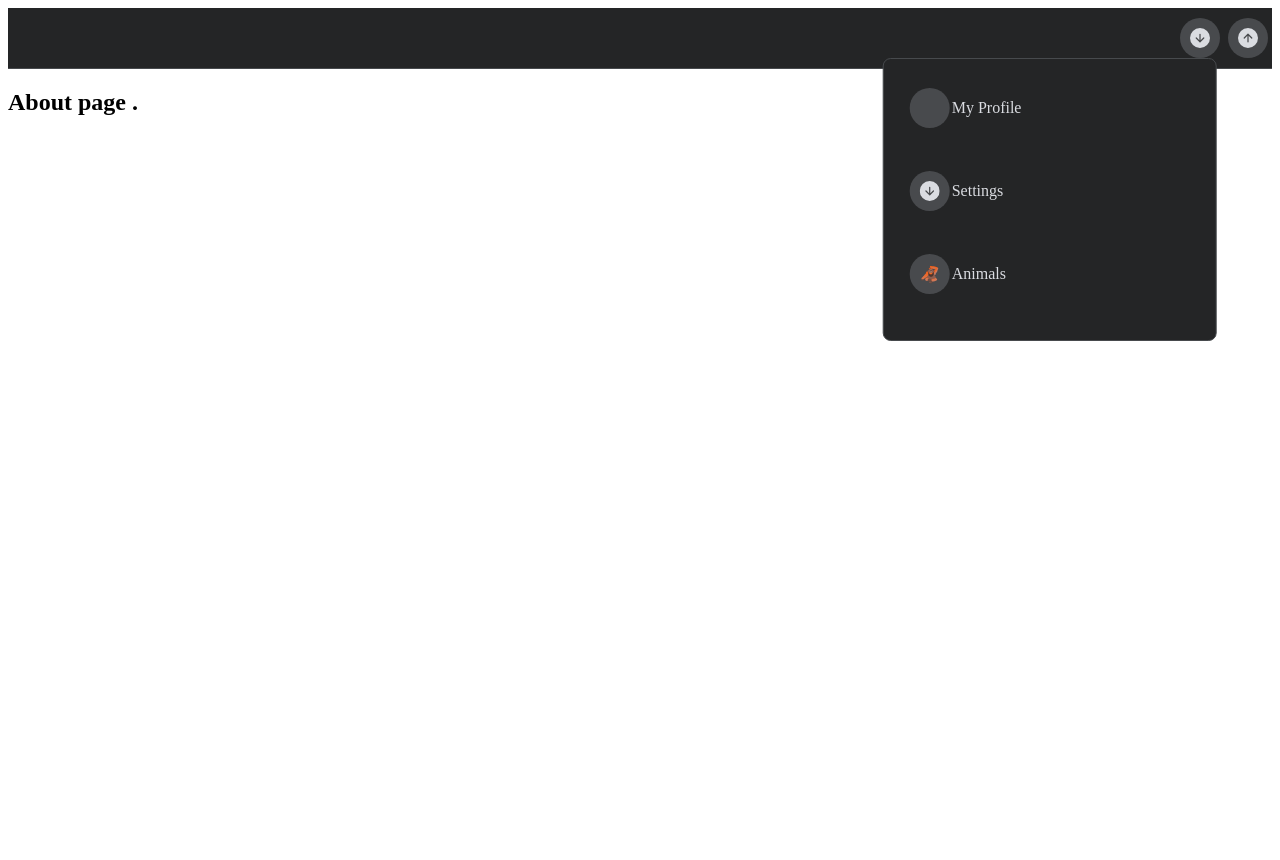
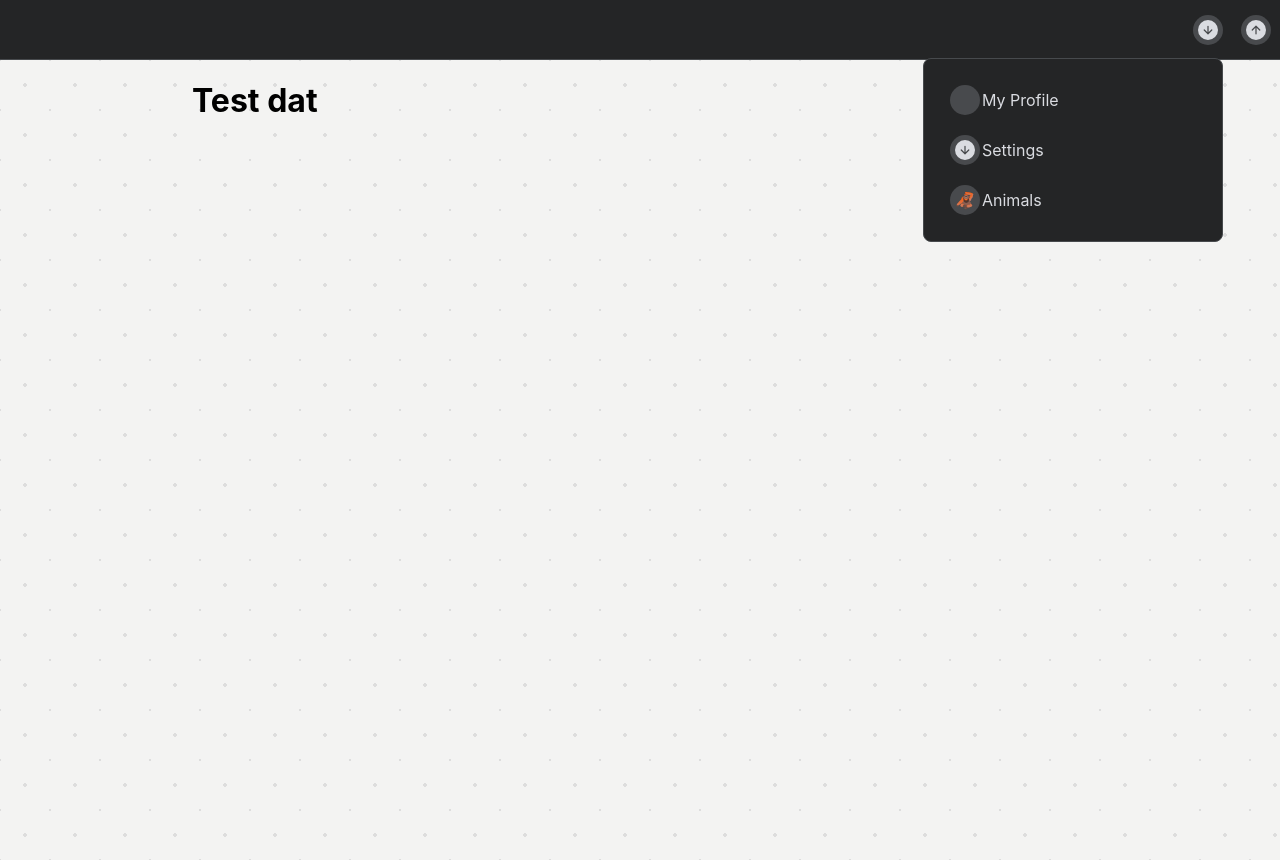
Before and after one commit to dommyrock/AwsHostedParser_App, a Next.js app: page /testAbout in a window 1280 px wide. Both pictures are taken after a click on the link 1200 px from the left and 38 px from the top of the page. Before the commit the page ends 800 px from the top, so only its background shows below. Built offline with nearby package versions, Linux system fonts and the light colour scheme; no server answers.

Commit message:
code cleanup + dropdown height css bugfix problem was with calc function returning wrong height so i added 25px to total calc sum

```diff
--- a/src/components/nav/DropdownMenu.js
+++ b/src/components/nav/DropdownMenu.js
@@ -13,8 +13,7 @@ const DropdownMenu = () => {
   //removed --ref={dropdownRef}
   function calcHeight(el) {
     const height = el.offsetHeight;
-    debugger;
-    setMenuHeight(height);
+    setMenuHeight(height + 25); //added '35 because calc was wrong after 1st transition
   }
   //pass in slots so left and right item can render if they exist
 
@@ -48,7 +47,7 @@ const DropdownMenu = () => {
                 xmlns="http://www.w3.org/2000/svg"
               >
                 <path
-                  fill-rule="evenodd"
+                  fillRule="evenodd"
                   d="M16 8A8 8 0 1 1 0 8a8 8 0 0 1 16 0zM8.5 5a.5.5 0 0 0-1 0v4.793L5.354 7.646a.5.5 0 1 0-.708.708l3 3a.5.5 0 0 0 .708 0l3-3a.5.5 0 0 0-.708-.708L8.5 9.793V5z"
                 />
               </svg>
@@ -61,7 +60,7 @@ const DropdownMenu = () => {
                 xmlns="http://www.w3.org/2000/svg"
               >
                 <path
-                  fill-rule="evenodd"
+                  fillRule="evenodd"
                   d="M16 8A8 8 0 1 1 0 8a8 8 0 0 1 16 0zM8.5 5a.5.5 0 0 0-1 0v4.793L5.354 7.646a.5.5 0 1 0-.708.708l3 3a.5.5 0 0 0 .708 0l3-3a.5.5 0 0 0-.708-.708L8.5 9.793V5z"
                 />
               </svg>
@@ -80,7 +79,7 @@ const DropdownMenu = () => {
                 xmlns="http://www.w3.org/2000/svg"
               >
                 <path
-                  fill-rule="evenodd"
+                  fillRule="evenodd"
                   d="M16 8A8 8 0 1 1 0 8a8 8 0 0 1 16 0zM8.5 5a.5.5 0 0 0-1 0v4.793L5.354 7.646a.5.5 0 1 0-.708.708l3 3a.5.5 0 0 0 .708 0l3-3a.5.5 0 0 0-.708-.708L8.5 9.793V5z"
                 />
               </svg>
@@ -110,7 +109,7 @@ const DropdownMenu = () => {
                 xmlns="http://www.w3.org/2000/svg"
               >
                 <path
-                  fill-rule="evenodd"
+                  fillRule="evenodd"
                   d="M16 8A8 8 0 1 1 0 8a8 8 0 0 1 16 0zM8.5 5a.5.5 0 0 0-1 0v4.793L5.354 7.646a.5.5 0 1 0-.708.708l3 3a.5.5 0 0 0 .708 0l3-3a.5.5 0 0 0-.708-.708L8.5 9.793V5z"
                 />
               </svg>
@@ -127,7 +126,7 @@ const DropdownMenu = () => {
                 xmlns="http://www.w3.org/2000/svg"
               >
                 <path
-                  fill-rule="evenodd"
+                  fillRule="evenodd"
                   d="M16 8A8 8 0 1 1 0 8a8 8 0 0 1 16 0zm-10.646.354a.5.5 0 1 1-.708-.708l3-3a.5.5 0 0 1 .708 0l3 3a.5.5 0 0 1-.708.708L8.5 6.207V11a.5.5 0 0 1-1 0V6.207L5.354 8.354z"
                 />
               </svg>
@@ -144,7 +143,7 @@ const DropdownMenu = () => {
                 xmlns="http://www.w3.org/2000/svg"
               >
                 <path
-                  fill-rule="evenodd"
+                  fillRule="evenodd"
                   d="M16 8A8 8 0 1 1 0 8a8 8 0 0 1 16 0zm-10.646.354a.5.5 0 1 1-.708-.708l3-3a.5.5 0 0 1 .708 0l3 3a.5.5 0 0 1-.708.708L8.5 6.207V11a.5.5 0 0 1-1 0V6.207L5.354 8.354z"
                 />
               </svg>
@@ -161,7 +160,7 @@ const DropdownMenu = () => {
                 xmlns="http://www.w3.org/2000/svg"
               >
                 <path
-                  fill-rule="evenodd"
+                  fillRule="evenodd"
                   d="M16 8A8 8 0 1 1 0 8a8 8 0 0 1 16 0zm-10.646.354a.5.5 0 1 1-.708-.708l3-3a.5.5 0 0 1 .708 0l3 3a.5.5 0 0 1-.708.708L8.5 6.207V11a.5.5 0 0 1-1 0V6.207L5.354 8.354z"
                 />
               </svg>
@@ -178,7 +177,7 @@ const DropdownMenu = () => {
                 xmlns="http://www.w3.org/2000/svg"
               >
                 <path
-                  fill-rule="evenodd"
+                  fillRule="evenodd"
                   d="M16 8A8 8 0 1 1 0 8a8 8 0 0 1 16 0zm-10.646.354a.5.5 0 1 1-.708-.708l3-3a.5.5 0 0 1 .708 0l3 3a.5.5 0 0 1-.708.708L8.5 6.207V11a.5.5 0 0 1-1 0V6.207L5.354 8.354z"
                 />
               </svg>
@@ -207,7 +206,7 @@ const DropdownMenu = () => {
                 xmlns="http://www.w3.org/2000/svg"
               >
                 <path
-                  fill-rule="evenodd"
+                  fillRule="evenodd"
                   d="M16 8A8 8 0 1 1 0 8a8 8 0 0 1 16 0zm-10.646.354a.5.5 0 1 1-.708-.708l3-3a.5.5 0 0 1 .708 0l3 3a.5.5 0 0 1-.708.708L8.5 6.207V11a.5.5 0 0 1-1 0V6.207L5.354 8.354z"
                 />
               </svg>
--- a/src/components/nav/NavMain.js
+++ b/src/components/nav/NavMain.js
@@ -17,7 +17,7 @@ const NavMain = () => {
             xmlns="http://www.w3.org/2000/svg"
           >
             <path
-              fill-rule="evenodd"
+              fillRule="evenodd"
               d="M16 8A8 8 0 1 1 0 8a8 8 0 0 1 16 0zM8.5 5a.5.5 0 0 0-1 0v4.793L5.354 7.646a.5.5 0 1 0-.708.708l3 3a.5.5 0 0 0 .708 0l3-3a.5.5 0 0 0-.708-.708L8.5 9.793V5z"
             />
           </svg>
@@ -34,7 +34,7 @@ const NavMain = () => {
             xmlns="http://www.w3.org/2000/svg"
           >
             <path
-              fill-rule="evenodd"
+              fillRule="evenodd"
               d="M16 8A8 8 0 1 1 0 8a8 8 0 0 1 16 0zm-10.646.354a.5.5 0 1 1-.708-.708l3-3a.5.5 0 0 1 .708 0l3 3a.5.5 0 0 1-.708.708L8.5 6.207V11a.5.5 0 0 1-1 0V6.207L5.354 8.354z"
             />
           </svg>
--- a/src/css/index.css
+++ b/src/css/index.css
@@ -1,5 +1,15 @@
 /* Global css */
+html,
+body {
+  padding: 0;
+  margin: 0;
+  font-family: -apple-system, BlinkMacSystemFont, Segoe UI, Roboto, Oxygen, Ubuntu, Cantarell, Fira Sans, Droid Sans,
+    Helvetica Neue, sans-serif;
+}
 
+* {
+  box-sizing: border-box;
+}
 :root {
   /* color pallete*/
   --main: #e9eafb;
@@ -15,6 +25,49 @@
   --border-radius: 8px;
   --speed: 500ms;
 }
+/* GRID CSS */
+.container {
+  --bgMain: #f3f3f2;
+  background: var(--bgMain);
+  min-height: 100vh;
+  display: flex;
+  /* comment foe job_box 3 column grid */
+  flex-direction: column;
+  flex-wrap: wrap;
+  /* justify-content: space-between; */
+  align-items: center;
+
+  /* Background image css */
+  background-image: radial-gradient(#ddd 1.7px, transparent 0), radial-gradient(#ddd 1.5px, transparent 0);
+  background-position: 0 0, 25px, 25px;
+  background-attachment: fixed;
+  background-size: 50px 50px;
+  overflow-x: hidden;
+}
+
+.row {
+  display: flex;
+  flex-direction: row;
+  flex-wrap: wrap;
+  width: 70%;
+}
+
+/* .column {
+  display: flex;
+  flex-direction: column;
+  flex-basis: 100%;
+  flex: 1;
+}
+
+.double_column {
+  display: flex;
+  flex-direction: column;
+  flex-basis: 100%;
+  flex: 2;
+} */
+
+/* GRID CSS ENDS */
+
 /* Dropdown CSS*/
 ul {
   list-style: none;
@@ -91,7 +144,6 @@ a {
   border-radius: var(--border-radius);
   transition: background var(--speed);
   padding: 0.5rem;
-  padding-bottom: 25px;
 }
 .menu-item:hover {
   background-color: #525357;
@@ -130,45 +182,6 @@ a {
   transition: all var(--speed) ease;
 }
 /* Dropdown CSS ends*/
-.container {
-  --bgMain: #f3f3f2;
-  background: var(--bgMain);
-  /* min-height: 100vh; */
-  display: flex;
-  /* comment foe job_box 3 column grid */
-  flex-direction: column;
-  flex-wrap: wrap;
-  /* justify-content: space-between; */
-  align-items: center;
-
-  /* Background image css*/
-  background-image: radial-gradient(#ddd 1.7px, transparent 0), radial-gradient(#ddd 1.5px, transparent 0);
-  background-position: 0 0, 25px, 25px;
-  background-attachment: fixed;
-  background-size: 50px 50px;
-  overflow-x: hidden;
-}
-
-.row {
-  display: flex;
-  flex-direction: row;
-  flex-wrap: wrap;
-  width: 70%;
-}
-
-/* .column {
-  display: flex;
-  flex-direction: column;
-  flex-basis: 100%;
-  flex: 1;
-}
-
-.double_column {
-  display: flex;
-  flex-direction: column;
-  flex-basis: 100%;
-  flex: 2;
-} */
 
 /* TODO :
 1 add media qury for mobile
--- a/src/pages/_app.js
+++ b/src/pages/_app.js
@@ -3,16 +3,14 @@ import { SWRConfig } from "swr";
 import { qglFetcher } from "./api/graphql/prismaClient";
 import NavMain from "../components/nav/NavMain";
 import "../css/index.css";
+
 //NOTE: ON DEV WE STILL REFETCH DATA ON NAVIGATION(BECAUSE ITS NOT CACHED BY CDN), THIS IS WORKING IN PRODUCTION!!!
 //AND ALSO WORKS ON BUILD + "nom run start"
 function App({ Component, pageProps }) {
   return (
     <>
+      {/* TODO: move layout links into navmain component */}
       <NavMain />
-      {/* <div style={{ display: "flex", justifyContent: "center" }}>
-        <Layout />
-      </div> */}
-
       <SWRConfig value={{ fetcher: qglFetcher, revalidateOnFocus: false }}>
         <Component {...pageProps} />
       </SWRConfig>
--- a/src/pages/testAbout.js
+++ b/src/pages/testAbout.js
@@ -3,8 +3,10 @@ import React from "react";
 
 const About = () => {
   return (
-    <div>
-      <h2>About page .</h2>
+    <div className="container">
+      <div className="row">
+        <h1>Test dat </h1>
+      </div>
     </div>
   );
 };
```
Also changed, not shown: src/pages/index.js (+8 -20 lines).
